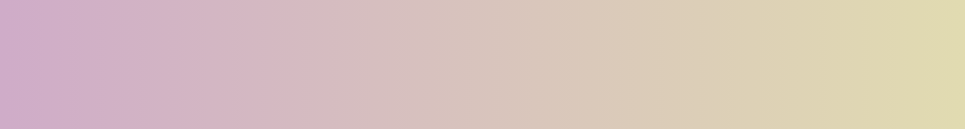
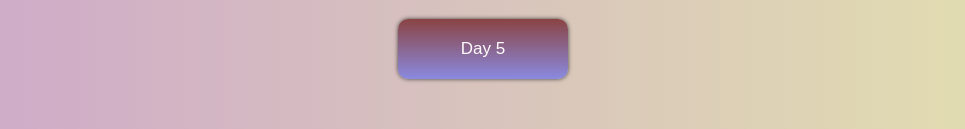
Before and after one commit to phanbadu/day-4, a plain HTML site: page index.html in a window 1280 px wide. Shown: the part 651-780 px from the top of the page, without its empty margins (157-1122 px from the left). Drawn offline with Linux system fonts and the light colour scheme.

Commit message:
first commit

```diff
--- a/index.html
+++ b/index.html
@@ -47,6 +47,7 @@
                 <i class="fa-solid fa-chevron-right"></i>
             </div>
         </div>
+        <a href="https://phanbadu.github.io/day-5/" class="button">Day 5</a>
         <script src="js.js"></script>
     </body>
 </html>
--- a/style.css
+++ b/style.css
@@ -12,6 +12,7 @@ body {
     display: flex;
     justify-content: center;
     align-items: center;
+    position: relative;
 }
 
 .wraper {
@@ -55,6 +56,7 @@ img {
     pointer-events: none;
     transform: scale(0.8);
     transition: 0.3s;
+    z-index: 100;
 }
 
 .close {
@@ -101,3 +103,90 @@ img {
 .hide {
     display: none;
 }
+
+.button {
+    position: absolute;
+    bottom: 5%;
+    left: 50%;
+    transform: translate(-50%, -50%);
+    position: absolute;
+    font-family: 'Poppins', sans-serif;
+    background: linear-gradient(to bottom, #8a4343, #8a8ae0);
+    border-radius: 10px;
+    cursor: pointer;
+    box-shadow: 0 0 4px #3f3e3e;
+}
+
+.button {
+    width: 170px;
+    font-size: 17px;
+    color: #fffafa;
+    text-decoration: none;
+    height: 60px;
+    line-height: 60px;
+    text-align: center;
+    padding: 0 50px;
+    z-index: 1;
+    overflow: hidden;
+    text-transform: capitalize;
+}
+
+.button::after, .button::before {
+    content:'';
+    background: linear-gradient(to right, #fd4646, #37373f);
+    height: 50%;
+    width: 0;
+    position: absolute;
+    transition: 0.3s cubic-bezier(
+        .785, .135, .15, .86
+        );
+    -webkit-transition: 0.3s cubic-bezier(
+        785, .135, .15, .86
+        );
+    z-index: -1;
+}
+
+.button:hover::before {
+    width: 100%;
+    right: 0;
+    left: auto;
+}
+
+.button::before {
+    top: 0;
+    left: 0;
+    right: auto;
+}
+
+.button:hover::after {
+    width: 100%;
+    left: 0;
+    right: auto;
+}
+
+.button::after {
+    bottom: 0;
+    right: 0;
+    left: auto;
+}
+
+@media (max-width: 901px) {
+    .wraper {
+        margin: 0 20px;
+    }
+}
+
+@media (max-width: 414px) {
+    .button {
+        bottom: 0;
+    }
+}
+
+@media (max-width: 330px) {
+    .wraper {
+        margin-bottom: 100px;
+    }
+    .button {
+        bottom: 0;
+    }
+}
```
